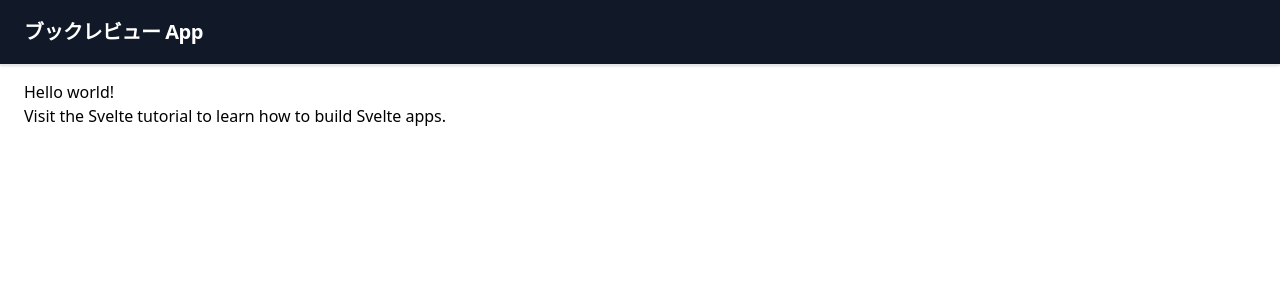
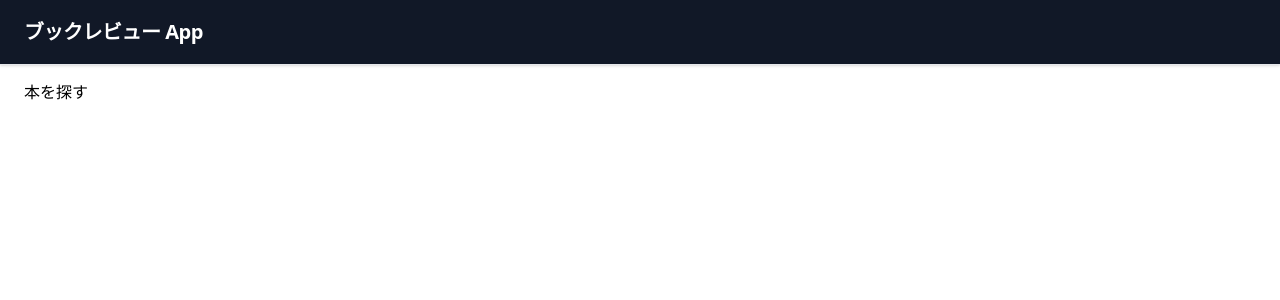
Before and after one commit to mori-hisayuki/svelte-book-review-app, a Svelte app: page / in a window 1280 px wide. Shown: the top 300 px of the page. Built offline with nearby package versions, Linux system fonts and the light colour scheme.

Commit message:
Rootingの追加

```diff
--- a/src/App.svelte
+++ b/src/App.svelte
@@ -1,14 +1,15 @@
 <script lang="ts">
 	import Tailwindcss from './Tailwindcss.svelte'
 	import Header from './components/Header.svelte'
-	export let name: string
+  import Router from 'svelte-spa-router'
+  import { routes } from './router'
+
 </script>
 
 <Tailwindcss />
 <Header />
 <main class="pt-16">
   <div class="container mx-auto px-6 my-4">
-    <h1>Hello {name}!</h1>
-    <p>Visit the <a href="https://svelte.dev/tutorial">Svelte tutorial</a> to learn how to build Svelte apps.</p>
+    <Router {routes} />
   </div>
 </main>
--- /dev/null
+++ b/src/pages/SearchBook.svelte
@@ -0,0 +1,3 @@
+<div>
+    本を探す
+</div>
--- /dev/null
+++ b/src/router/index.ts
@@ -0,0 +1,5 @@
+import SearchBook from '../pages/SearchBook.svelte'
+
+export const routes = {
+    '/': SearchBook
+}
```
